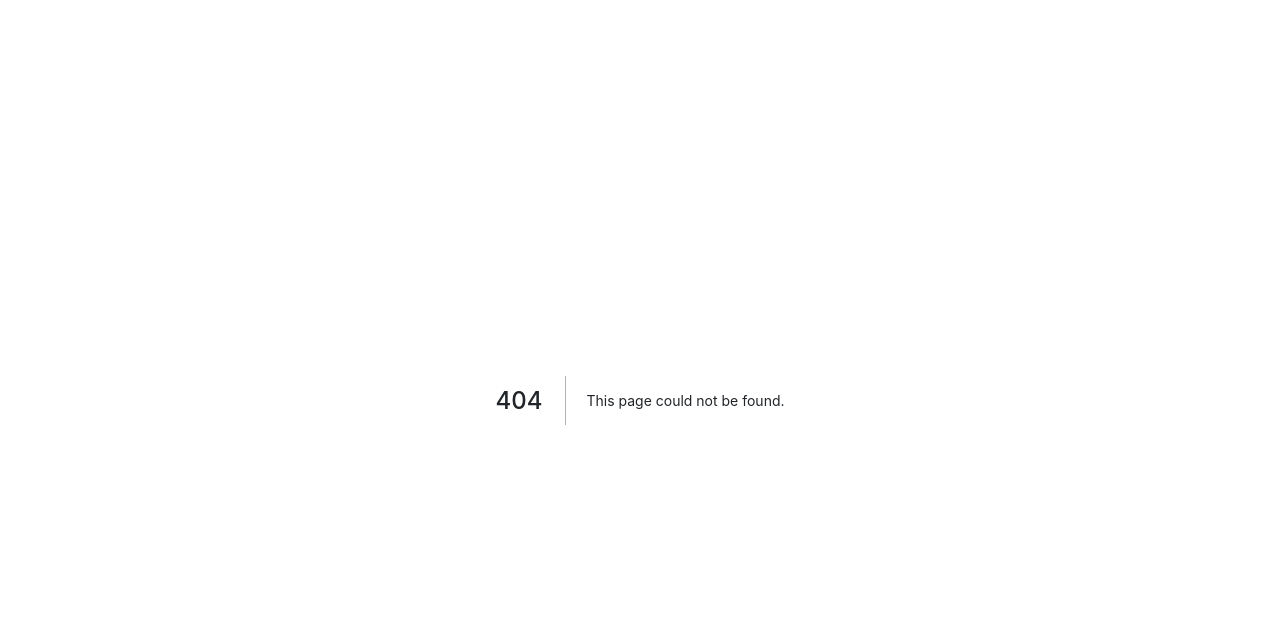
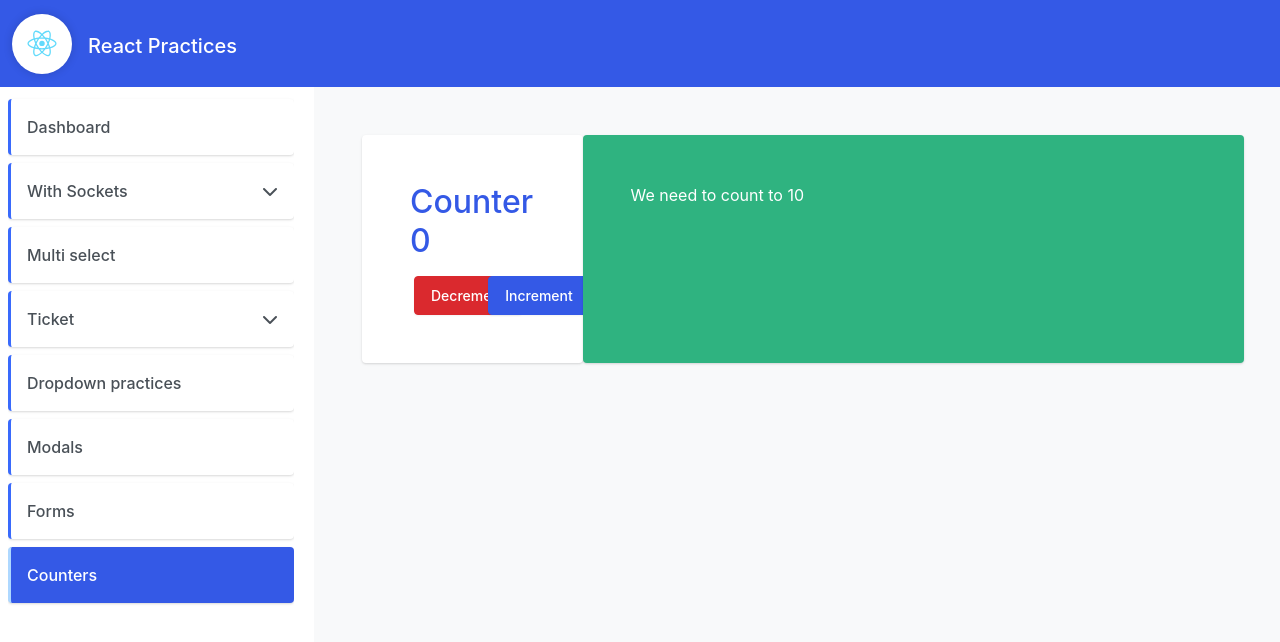
Before and after one commit to therodycc/react-practices, a Next.js app: page /counter in a window 1280 px wide. Before the commit this address had no page. Shown: the top 642 px of the page. Built offline with nearby package versions, Linux system fonts and the light colour scheme.

Commit message:
counter in progress

```diff
--- a/package.json
+++ b/package.json
@@ -6,7 +6,8 @@
     "dev": "next dev",
     "build": "next build",
     "start": "next start",
-    "lint": "next lint"
+    "lint": "next lint",
+    "cypress:open": "cypress open"
   },
   "dependencies": {
     "@fortawesome/fontawesome-svg-core": "^6.1.1",
@@ -26,6 +27,7 @@
     "@types/node": "17.0.22",
     "@types/react": "17.0.41",
     "@types/uuid": "^8.3.4",
+    "cypress": "^9.5.3",
     "eslint": "8.11.0",
     "eslint-config-next": "12.1.0",
     "typescript": "4.6.2"
--- /dev/null
+++ b/src/pages/counter/index.tsx
@@ -0,0 +1,44 @@
+import React, { useEffect, useState } from 'react'
+import Layout from '../../components/layout';
+
+const MAXIMUM_COUNTER = 10;
+const MINIMUM_COUNTER = 0;
+
+const Counter = () => {
+    const [counter, setCounter] = useState(0);
+    const [error, setError] = useState<string>('');
+
+    useEffect(() => {
+        if (counter < 10) return setError('We need to count to 10');
+        setError('We reached the maximum counter value');
+    }, [counter]);
+
+    const handleClick = (num: number) => {
+        setCounter(prev => Math.min(prev + num, MAXIMUM_COUNTER));
+    }
+
+    return (
+        <>
+            <Layout>
+                <div className="p-5">
+                    <div className="row">
+                        <div className="bg-white shadow-lg  rounded p-5  col-3">
+                            <h2 className="text-primary">Counter {counter}</h2>
+                            <div className="row mt-3">
+                                <div className="col-sm-6">
+                                    <button className="btn btn-danger mx-1" onClick={() => { handleClick(-1) }}>Decrement</button>
+                                </div>
+                                <div className="col-sm-6">
+                                    <button className="btn btn-primary mx-1" onClick={() => { handleClick(1) }}>Increment</button>
+                                </div>
+                            </div>
+                        </div>
+                        <div className={`bg-${counter < 10 ? 'success' : 'danger'} shadow-lg rounded p-5 col-9 text-white`}>{error}</div>
+                    </div>
+                </div>
+            </Layout>
+        </>
+    )
+}
+
+export default Counter
--- a/src/settings/sidebar/index.ts
+++ b/src/settings/sidebar/index.ts
@@ -65,4 +65,11 @@ export const sidebarOptions = [
         subOptsActive: false,
         subOptions: []
     },
+    {
+        name: "Counters",
+        route: "/counter",
+        active: false,
+        subOptsActive: false,
+        subOptions: []
+    },
 ]
```
Also changed, not shown: 1 other file (tests, documents, lock files or other folders).
